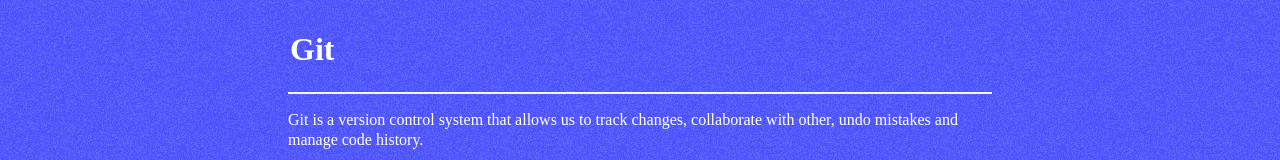
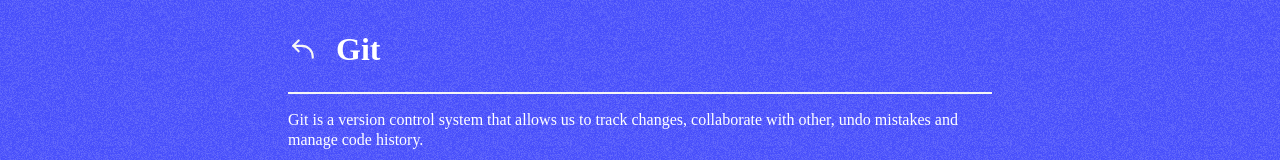
Before and after one commit to Bekacru/getting-involved-in-open-source-test-2, a plain HTML site: page git.html in a window 1280 px wide. Shown: the top 160 px of the page. Drawn offline with Linux system fonts and the light colour scheme.

Commit message:
feat: back button

```diff
--- a/git.html
+++ b/git.html
@@ -9,6 +9,27 @@
   <body>
     <div class="container">
       <header>
+        <div>
+          <a href="./index.html">
+            <svg
+              xmlns="http://www.w3.org/2000/svg"
+              width="26"
+              height="26"
+              viewBox="0 0 24 24"
+            >
+              <g
+                fill="none"
+                stroke="currentColor"
+                stroke-linecap="round"
+                stroke-linejoin="round"
+                stroke-width="2"
+              >
+                <path d="m8 5l-5 5l5 5" />
+                <path d="M3 10h8c5.523 0 10 4.477 10 10v1" />
+              </g>
+            </svg>
+          </a>
+        </div>
         <h1>Git</h1>
       </header>
       <p>
--- a/style.css
+++ b/style.css
@@ -19,6 +19,9 @@ header {
   top: 0px;
   padding: 2px;
   border-bottom: 2px solid whitesmoke;
+  display: flex;
+  align-items: center;
+  gap: 20px;
 }
 
 a {
```
